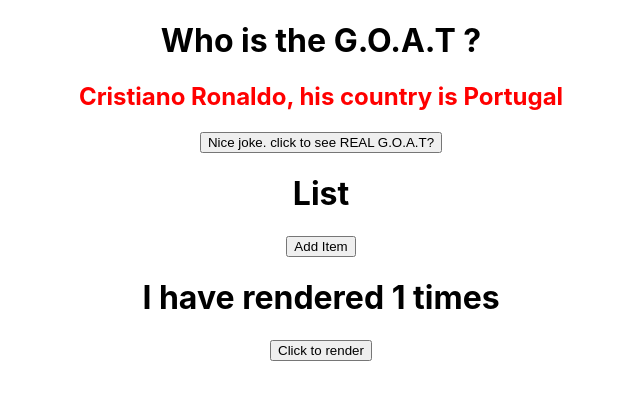
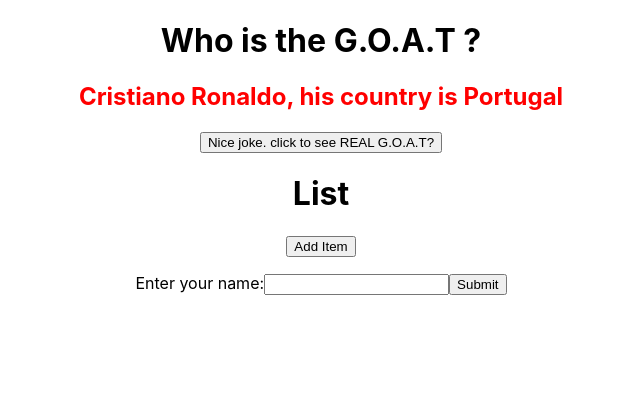
Before and after one commit to vetri-selvam/react-practise, a React (Create React App) app: page / in a window 1280 px wide. Shown: the top 400 px of the page, without its empty margins (319-959 px from the left). Built offline with nearby package versions, Linux system fonts and the light colour scheme.

Commit message:
working with forms

```diff
--- /dev/null
+++ b/src/components/form.js
@@ -0,0 +1,31 @@
+import { useState } from "react"
+
+
+
+function Form(){
+
+    const [name, setName] = useState("");
+
+    //console.log("Current Name: ",name);
+
+    function doWhenSubmitted(e) {
+        e.preventDefault();
+        console.log("Form Submitted");
+        console.log("Current Name: ",name);
+    }
+
+    return (
+        <>
+            <form onSubmit={doWhenSubmitted}>
+                Enter your name:
+                <input type="text" onChange={ (e)=>{setName(e.target.value)} }/>
+                <input type="submit" value="Submit"/>
+
+            </form>
+
+        </>
+
+    )
+}
+
+export default Form;
--- a/src/components/timer.js
+++ b/src/components/timer.js
@@ -1,5 +1,12 @@
 import { useEffect, useState } from "react";
 
+/**
+ * Timer component that displays the number of times it has rendered.
+ *
+ * This component uses the `useState` hook to keep track of the render count and the `useEffect` hook to log a message to the console
+ * whenever the count changes. The count is incremented by clicking a button.
+ *
+ */
 function Timer() {
     const [count, setCount] =useState(1);
 
@@ -15,11 +22,12 @@
        setCount( (previousState)=> { return previousState+1 } );
     }
 
-    // function countLimit (){
-    //     if(count > 10){
-    //         setCount(1);
-    //     }
-    // }
+    function countLimit (){
+        // If the count exceeds 10, reset it to 1
+        if(count > 10){
+            setCount(1);
+        }
+    }
 
 
 
--- a/src/index.js
+++ b/src/index.js
@@ -7,6 +7,7 @@
 import Goat from './components/goat';
 import List from './components/list';
 import Timer from './components/timer';
+import Form from './components/form';
 
 
 const root = ReactDOM.createRoot(document.getElementById('root'));
@@ -14,7 +15,8 @@
   <>
     <Goat/>
     <List/>
-    <Timer/>
+    <Form/>
+
   </>
 );
 
```
